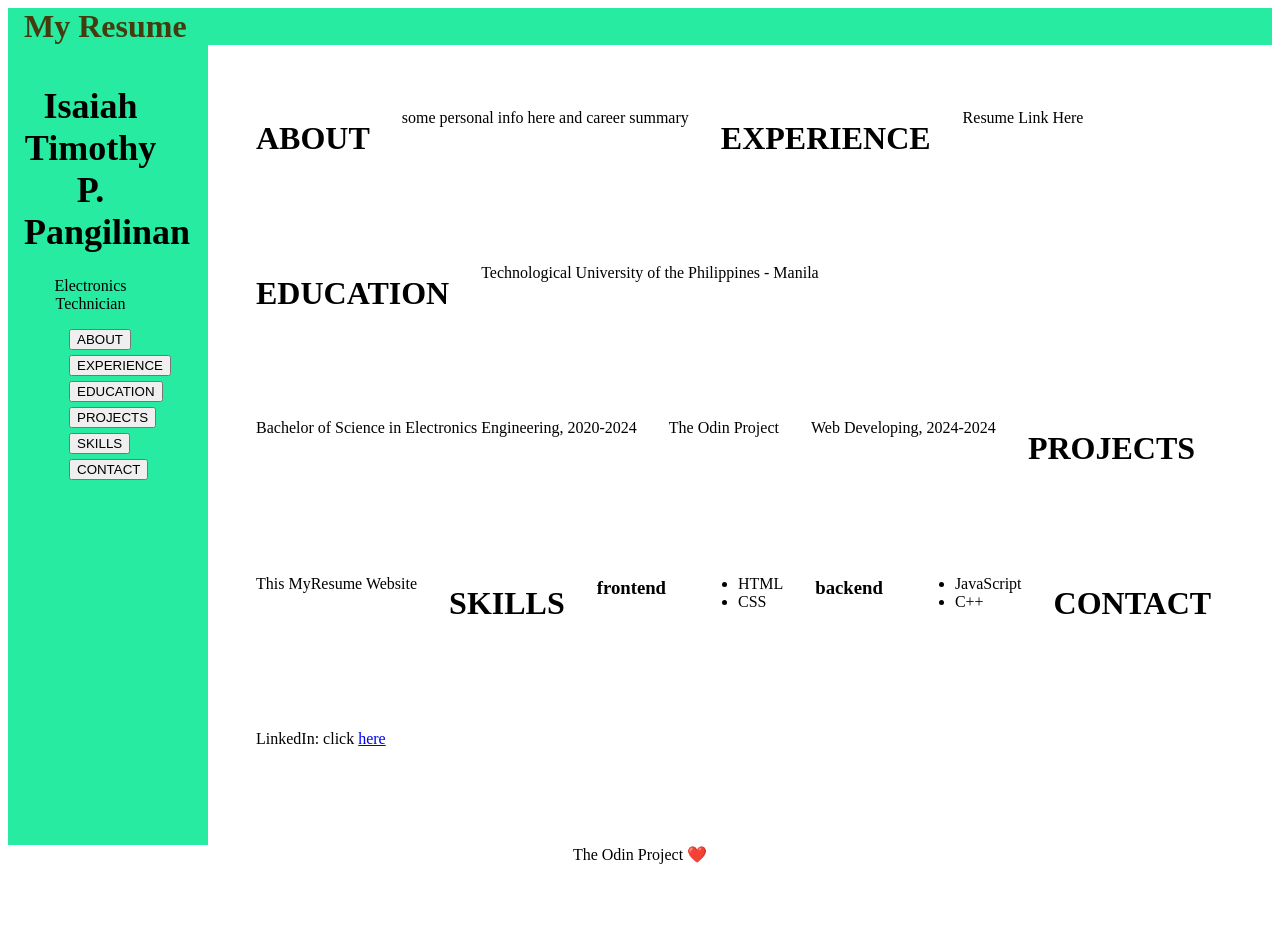
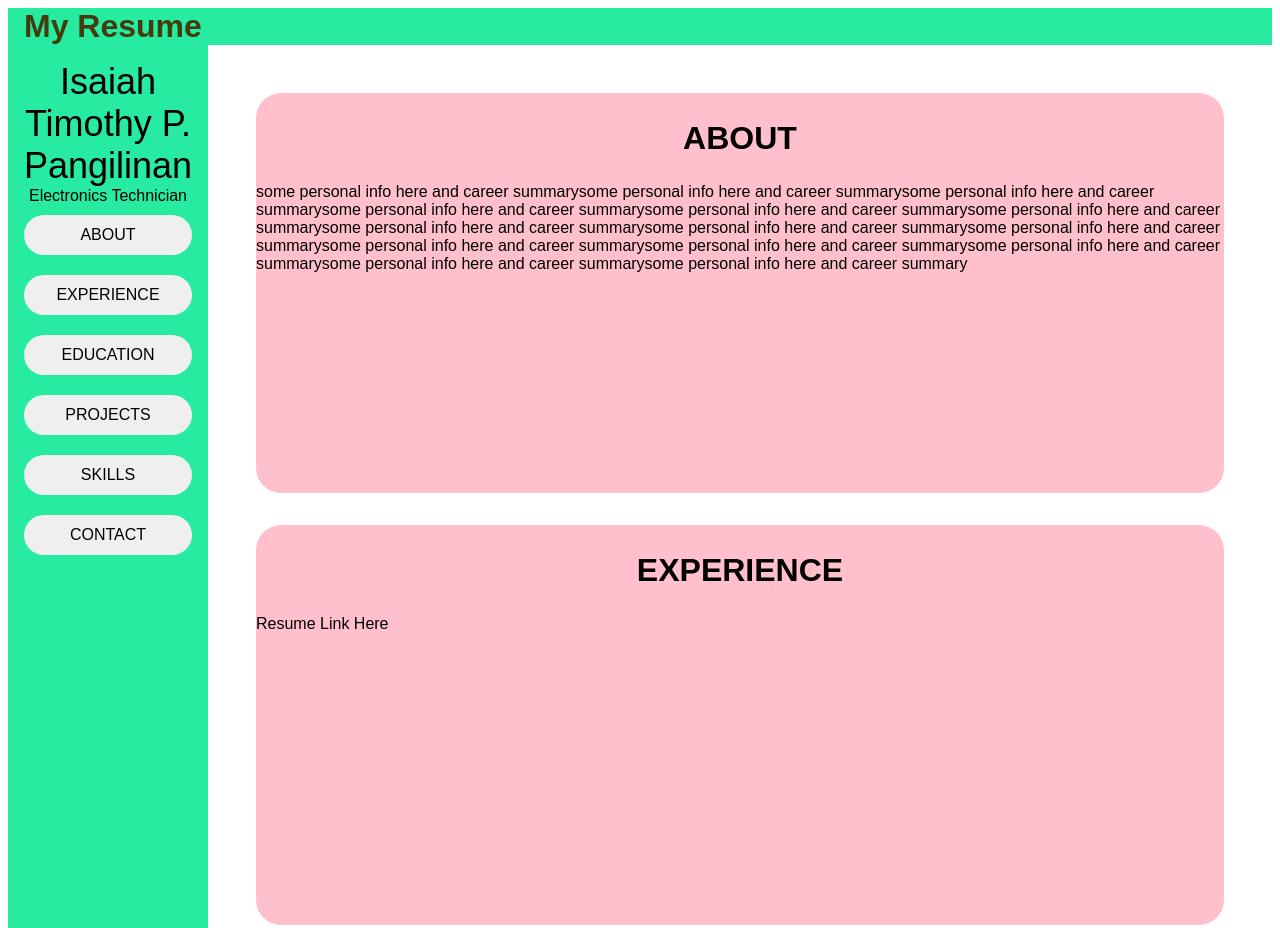
Before and after one commit to TimDevStory/MyResume, a plain HTML site: page index.html in a window 1280 px wide. Shown: the top 928 px of the page. Before the commit the page ends 872 px from the top, so only its background shows below. Drawn offline with Linux system fonts and the light colour scheme.

Commit message:
autosizing and button animation

```diff
--- a/index.html
+++ b/index.html
@@ -20,39 +20,45 @@
 <div class="body">
 
 <div class="leftsidebar">
-    <h1 class="tophead">Isaiah Timothy P. Pangilinan</h1>
-    <p id="role">Electronics Technician</p>
-    <ul>
-        <button class="topbuttons">ABOUT</button>
-        <button class="topbuttons">EXPERIENCE</button>
-        <button class="topbuttons">EDUCATION</button>
-        <button class="topbuttons">PROJECTS</button>
-        <button class="topbuttons">SKILLS</button>
-        <button class="topbuttons">CONTACT</button>
-    </ul>
+    <div class="myname">Isaiah Timothy P. Pangilinan</div>
+    <div id="role">Electronics Technician</div>
+    <div class="buttons">
+        <button class="sidebuttons">ABOUT</button>
+        <button class="sidebuttons">EXPERIENCE</button>
+        <button class="sidebuttons">EDUCATION</button>
+        <button class="sidebuttons">PROJECTS</button>
+        <button class="sidebuttons">SKILLS</button>
+        <button class="sidebuttons">CONTACT</button>
     </div>
-<div class="leftsidebardummy"></div>
+</div>
+
 
 <div class="container">
+    <div class="about">
         <h2 class="mainheads">ABOUT</h2>
-        <p>some personal info here and career summary</p>
+        <p>some personal info here and career summarysome personal info here and career summarysome personal info here and career summarysome personal info here and career summarysome personal info here and career summarysome personal info here and career summarysome personal info here and career summarysome personal info here and career summarysome personal info here and career summarysome personal info here and career summarysome personal info here and career summarysome personal info here and career summarysome personal info here and career summarysome personal info here and career summary
+        </p>
+    </div>
 
-
+    <div class="experience">
         <h2 class="mainheads">EXPERIENCE</h2>
         <p> Resume Link Here</p>
+    </div>
 
-
+    <div class="education">
         <h2 class="mainheads">EDUCATION</h2>
         <p>Technological University of the Philippines - Manila</p>
         <p>Bachelor of Science in Electronics Engineering, 2020-2024</p>
         <p>The Odin Project</p>
         <p>Web Developing, 2024-2024</p>
+    </div>
 
-
+    <div class="projects">
         <h2 class="mainheads">PROJECTS</h2>
         <p> This MyResume Website</p>
+    </div>
 
-
+    <div class="skills">
         <h2 class="mainheads">SKILLS</h2>
         <h3>frontend</h3>
         <ul>
@@ -64,9 +70,12 @@
             <li>JavaScript</li>
             <li>C++</li>
         </ul>
+    </div>
 
+    <div class="contact">
         <h2 class="mainheads">CONTACT</h2>
         <p>LinkedIn: click <a href="here.html">here</a> </p>
+    </div>
 
 </div>
 
--- a/styles.css
+++ b/styles.css
@@ -1,5 +1,6 @@
 
 body{
+    font-family: sans-serif;
     display: flex;
     flex-direction: column;
 }
@@ -36,15 +37,16 @@ body{
 
 .leftsidebar{
     background: rgb(39, 235, 160);
-    width: 165px;
+    max-width: 200px;
+    width: auto;
     flex-shrink: 0;
     padding: 16px;
     left: 1;
     top: 1;
     box-sizing: border-box;
-    position: fixed;
+
 }
-.leftsidebardummy{
+/*.leftsidebardummy{
     background: rgb(39, 235, 160);
     width: 200px;
     flex-shrink: 0;
@@ -52,36 +54,86 @@ body{
     box-sizing: border-box;
 
 }
+    */
+.myname{
+    font-size: 36px;
+    text-align: center;
+}
+#role{
+    text-align: center;
+}
+.buttons{
+    align-items: center;
+
+}
+.sidebuttons{
+    width: 80px;
+    height: 40px;
+    text-align: center;
+    font-size: 16px;
+    width: 100%;
+    margin-top: 10px;
+    margin-bottom: 10px;
+    border-radius: 25px;
+    border: none;
+    transition: transform .1s ease-in-out;
+
+}
+.sidebuttons:hover{
+    transform: scale(1.15);
+}
+
 
 .container{
     padding: 48px;
     display: flex;
     flex-wrap: wrap;
+    flex-direction: row-reverse;
     gap: 32px;
+    max-width: 100%;
+}
+.about, .experience, .education,
+.projects, .skills,.contact{
+    border-radius: 25px;
+    border-width: 3px;
+    border-color: rgb(23, 87, 143);
+    min-height: 400px;
+    height: auto;
+    width: 100%;
+    font-size: 2vw 2vh;
+
+}
+.text{
+    height: auto;
+}
+
+.about{
+    background-color: pink;
+}
+.experience{
+    background-color: pink;
+}
+.education{
+    background-color: pink;
+}
+.projects{
+    background-color: pink;
+}
+.skills{
+    background-color: pink;
+}
+.contact{
+    background-color: pink;
 }
 
 
-.topbuttons{
-    display: block;
-    margin: 5px;
-}
-
-div .tophead{
-    font-size: 36px;
-    text-align: center;
-
-}
-#role{
-    text-align: center;
-
-}
-
-div .mainheads{
+.mainheads{
     font-weight: bold;
     font-size: 32px;
     text-align: center;
 
 }
+
 .footer {
     display: flex;
     align-items: center;
```
Lines whose indentation alone changed are shown as unchanged.
